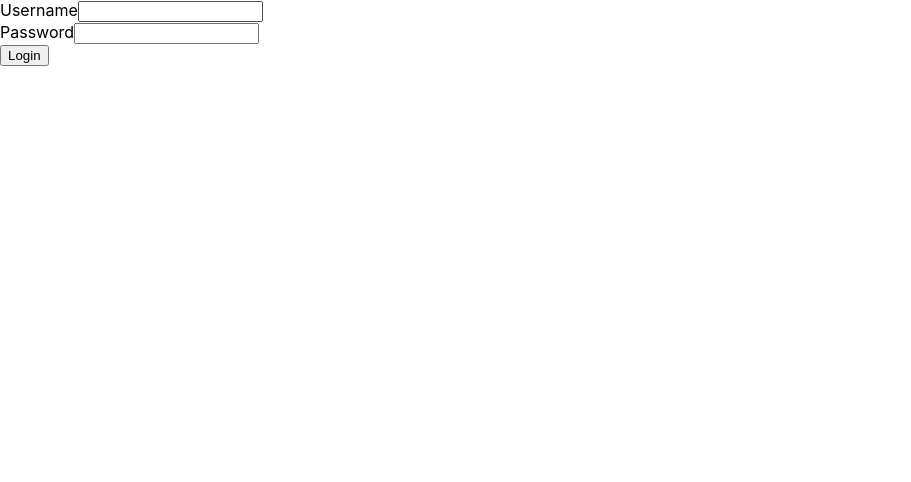
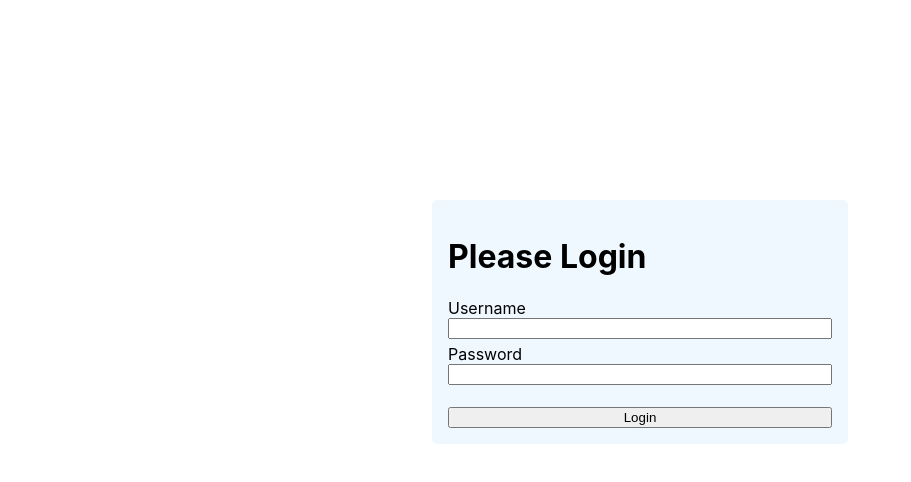
Before and after one commit to edurevsky/contacts-app-frontend, a React (Create React App) app: page / in a window 1280 px wide. Shown: the top 482 px of the page, without its empty margins (0-911 px from the left). Built offline with nearby package versions, Linux system fonts and the light colour scheme; the HTML template or start-up script is replaced by a standard one.

Commit message:
sei la mano

```diff
--- a/src/api/index.tsx
+++ b/src/api/index.tsx
@@ -1,4 +1,4 @@
-import axios from "axios";
+import axios, { AxiosResponse } from "axios";
 
 const base = 'http://localhost:8080';
 
@@ -9,3 +9,19 @@ export const contactsService = axios.create({
 export const loginService = axios.create({
   baseURL: `${base}/login`
 });
+
+export const refreshTokenService = async (refreshToken: string, setToken: (value: string) => void, callback: () => void) => {
+  return await axios.get(`${base}/refreshToken`, {
+    headers: {
+      'Authorization': `Bearer ${refreshToken}`
+    }
+  })
+  .then((res: AxiosResponse) => {
+    console.log("refreshing token");
+    setToken(res.headers.authorization);
+  })
+  .catch(_ => {
+    // Invalidate session
+    callback();
+  });
+}
--- a/src/components/ContactForm/index.tsx
+++ b/src/components/ContactForm/index.tsx
@@ -1,6 +1,6 @@
 import { AxiosResponse } from "axios";
 import React, { useContext, useState } from "react";
-import { contactsService } from "../../api";
+import { contactsService, refreshTokenService } from "../../api";
 import { AuthContext } from "../../contexts/AuthContext/auth-context";
 import { IContact } from "../../interfaces/contact";
 
@@ -13,7 +13,7 @@ const ContactForm = ({ setContacts }: Props) => {
   const [email, setEmail] = useState<string>("");
   const [number, setNumber] = useState<string>("");
   const [pictureUrl, setPictureUrl] = useState<string>("");
-  const { token } = useContext(AuthContext);
+  const { token, refreshToken, setToken, invalidateSession } = useContext(AuthContext);
 
   const saveContact = async (event: React.FormEvent<HTMLFormElement>) => {
     event.preventDefault();
@@ -28,6 +28,7 @@ const ContactForm = ({ setContacts }: Props) => {
       })
       .catch(_ => {
         alert("An error occurred, try again later.");
+        refreshTokenService(refreshToken as string, setToken, invalidateSession);
       })
       .finally(() => {
         clearInputs();
--- a/src/components/Contacts/Contact/index.tsx
+++ b/src/components/Contacts/Contact/index.tsx
@@ -1,5 +1,5 @@
 import { useContext } from "react";
-import { contactsService } from "../../../api";
+import { contactsService, refreshTokenService } from "../../../api";
 import { AuthContext } from "../../../contexts/AuthContext/auth-context";
 import { IContact } from "../../../interfaces/contact";
 import "./contact.css";
@@ -10,7 +10,7 @@ interface Props {
 }
 
 const Contact = ({ contact, setContacts }: Props) => {
-  const { token } = useContext(AuthContext);
+  const { token, refreshToken, setToken, invalidateSession } = useContext(AuthContext);
 
   const deleteContact = async (id: number) => {
     await contactsService.delete(`${id}`, {
@@ -21,6 +21,7 @@ const Contact = ({ contact, setContacts }: Props) => {
       .then(_ => setContacts(contacts => contacts.filter(c => c.id !== id)))
       .catch(_ => {
         alert("An error occurred");
+        refreshTokenService(refreshToken as string, setToken, invalidateSession);
       });
   }
   const { id, name, number, email, pictureUrl } = contact;
--- /dev/null
+++ b/src/components/LoginForm/index.tsx
@@ -0,0 +1,66 @@
+import { AxiosError, AxiosResponse } from "axios";
+import { useContext, useState } from "react";
+import { loginService } from "../../api";
+import { AuthContext } from "../../contexts/AuthContext/auth-context";
+import "./loginform.css";
+
+const LoginForm = () => {
+  const [username, setUsername] = useState<string>("");
+  const [password, setPassword] = useState<string>("");
+
+  const [error, setError] = useState<string>("");
+
+  const { setToken, setRefreshToken } = useContext(AuthContext);
+
+  const handleLogin = async (e: React.FormEvent<HTMLFormElement>) => {
+    e.preventDefault();
+    const credentials = { username, password }
+    await loginService.post("", credentials)
+      .then((res: AxiosResponse) => {
+        setToken(res.headers.authorization);
+        setRefreshToken(res.data.refreshToken);
+      })
+      .catch((error: AxiosError) => {
+        if (error.response?.status === 401) {
+          setError("User not found.");
+        }
+      });
+  }
+
+  return (
+    <div className="form-container">
+      <h1>Please Login</h1>
+      <small className="error">{error}</small>
+      <form
+        className="login-form"
+        onSubmit={handleLogin}
+      >
+        <div className="form-input">
+          <label htmlFor="username">Username</label>
+          <input
+            type="text"
+            id="username"
+            value={username}
+            onChange={(e) => setUsername(e.target.value)}
+            required
+          />
+        </div>
+        <div className="form-input">
+          <label htmlFor="password">Password</label>
+          <input
+            type="password"
+            id="password"
+            value={password}
+            onChange={(e) => setPassword(e.target.value)}
+            required
+          />
+        </div>
+        <div className="form-submit">
+          <button>Login</button>
+        </div>
+      </form>
+    </div>
+  );
+}
+
+export default LoginForm;
--- /dev/null
+++ b/src/components/LoginForm/loginform.css
@@ -0,0 +1,31 @@
+.form-container {
+  max-width: 30vw;
+  margin: auto;
+  margin-top: 25vh;
+  padding: 1rem;
+  background-color: aliceblue;
+  border-radius: 5px;
+}
+
+.login-form {
+  display: flex;
+  flex-direction: column;
+  gap: 5px;
+}
+
+.form-input {
+  display: flex;
+  flex-direction: column;
+}
+
+.form-submit {
+  margin-top: 1rem;
+}
+
+.form-submit button {
+  width: 100%;
+}
+
+.error {
+  color: #ff0011;
+}
--- a/src/contexts/AuthContext/auth-context.tsx
+++ b/src/contexts/AuthContext/auth-context.tsx
@@ -3,19 +3,28 @@ import { createContext, ReactNode, useState } from "react";
 const initialValue = {
   token: localStorage.getItem("cappAccessToken"),
   setToken: () => { },
-  deleteToken: () => { }
+  deleteToken: () => { },
+  refreshToken: localStorage.getItem("cappRefreshToken"),
+  setRefreshToken: () => { },
+  deleteRefreshToken: () => { },
+  invalidateSession: () => { }
 }
 
 interface ContextType {
   token: string | null,
   setToken: (value: string) => void
-  deleteToken: () => void
+  deleteToken: () => void,
+  refreshToken: string | null,
+  setRefreshToken: (value: string) => void,
+  deleteRefreshToken: () => void,
+  invalidateSession: () => void
 }
 
 export const AuthContext = createContext<ContextType>(initialValue);
 
 export const AuthProvider = ({ children }: { children: ReactNode }) => {
   const [jwtToken, setJwtToken] = useState<string | null>(initialValue.token);
+  const [refreshJwtToken, setRefreshJwtToken] = useState<string | null>(initialValue.refreshToken);
 
   const token = jwtToken;
 
@@ -26,11 +35,35 @@ export const AuthProvider = ({ children }: { children: ReactNode }) => {
 
   const deleteToken = () => {
     localStorage.removeItem("cappAccessToken");
+    setJwtToken(null);
+  }
+
+  const refreshToken = refreshJwtToken;
+
+  const setRefreshToken = (value: string) => {
+    setRefreshJwtToken(value);
+    localStorage.setItem("cappRefreshToken", value);
+  }
+
+  const deleteRefreshToken = () => {
+    localStorage.removeItem("cappAccessToken");
+    setRefreshJwtToken(null);
+  }
+
+  const invalidateSession = () => {
+    deleteToken();
+    deleteRefreshToken();
   }
 
   return (
     <AuthContext.Provider value={{
-      token, setToken, deleteToken
+      token,
+      setToken,
+      deleteToken,
+      refreshToken,
+      setRefreshToken,
+      deleteRefreshToken,
+      invalidateSession
     }}>
       {children}
     </AuthContext.Provider>
--- a/src/pages/AppPage/index.tsx
+++ b/src/pages/AppPage/index.tsx
@@ -1,10 +1,15 @@
-import { useContext } from "react";
+import { useContext, useState } from "react";
 import { AuthContext } from "../../contexts/AuthContext/auth-context";
 import ContactsPage from "../ContactsPage";
 import LoginPage from "../LoginPage";
 
 const AppPage = () => {
   const { token } = useContext(AuthContext);
+
+  useState(() => {
+
+  });
+
   return (
     <>
       {token !== null ? (
--- a/src/pages/LoginPage/index.tsx
+++ b/src/pages/LoginPage/index.tsx
@@ -1,50 +1,8 @@
-import { AxiosError, AxiosResponse } from "axios";
-import React, { useContext, useState } from "react";
-import { loginService } from "../../api";
-import { AuthContext } from "../../contexts/AuthContext/auth-context";
+import LoginForm from "../../components/LoginForm";
 
 const LoginPage = () => {
-  const [username, setUsername] = useState<string>("");
-  const [password, setPassword] = useState<string>("");
-
-  const { setToken } = useContext(AuthContext);
-
-  const handleLogin = async (e: React.FormEvent<HTMLFormElement>) => {
-    e.preventDefault();
-    const credentials = { username, password }
-    await loginService.post("", credentials)
-      .then((res: AxiosResponse) => {
-        setToken(res.headers.authorization);
-      })
-      .catch((error: AxiosError) => {
-        if (error.response?.status === 401) {
-          alert("Bad credentials");
-        }
-      });
-  }
-
   return (
-    <form onSubmit={handleLogin}>
-      <div>
-        <label htmlFor="username">Username</label>
-        <input
-          type="text"
-          id="username"
-          value={username}
-          onChange={(e) => setUsername(e.target.value)}
-        />
-      </div>
-      <div>
-        <label htmlFor="password">Password</label>
-        <input
-          type="password"
-          id="password"
-          value={password}
-          onChange={(e) => setPassword(e.target.value)}
-        />
-      </div>
-      <button>Login</button>
-    </form>
+    <LoginForm />
   );
 }
 
```
Also changed, not shown: src/pages/ContactsPage/index.tsx (+10 -8 lines).
